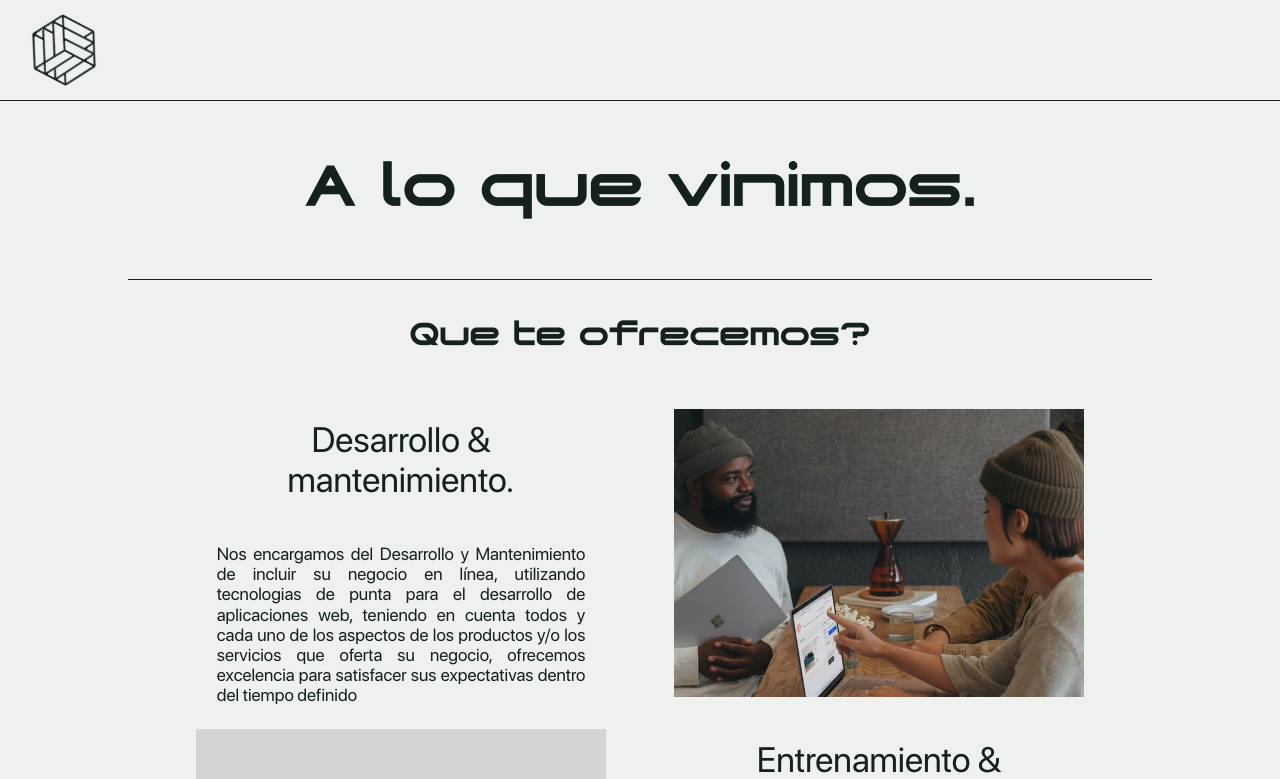
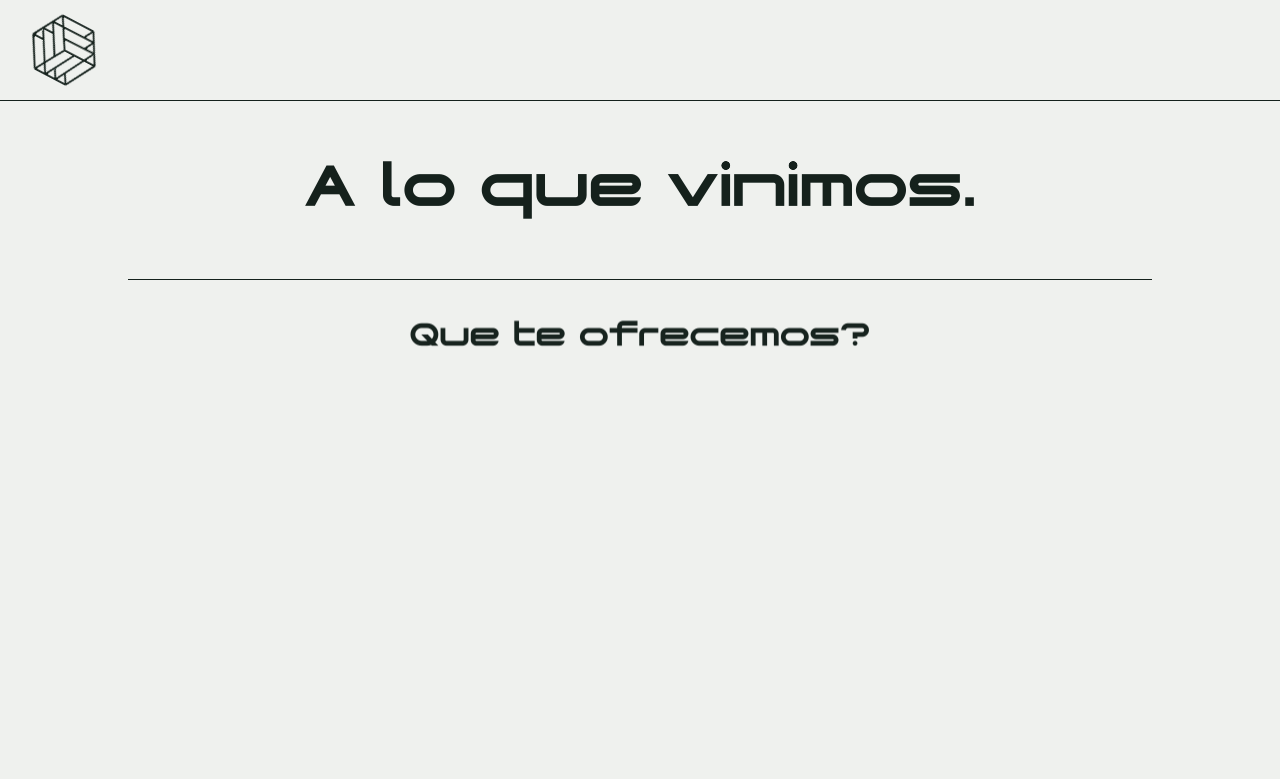
Before and after one commit to blvckcenturion/blackware-landing-page, a Next.js app: page /contact in a window 1280 px wide. Shown: the top 779 px of the page. Built offline with nearby package versions, Linux system fonts and the light colour scheme; grey boxes are pictures that could not be loaded.

Commit message:
Minor changes

```diff
--- a/components/header.js
+++ b/components/header.js
@@ -14,7 +14,7 @@ const Header = ({ contact }) => {
             .fromTo('.header', { opacity: 0, scaleX: 0 }, { opacity: 1, scaleX: 1, duration: 1, ease: "power3.inOut" })
             .fromTo('nav', { opacity: 0 }, { opacity: 1, duration: 1, ease: "power3.inOut" })
             .fromTo('.isotype-wrapper', { scale: 0, opacity: 0, rotate: "-90deg" }, { scale: 1, opacity: 1, rotate: "0deg", duration: 1, ease: "power3.out" })
-            .to('.isotype', {rotate: "360deg", duration: 8 ,ease: "power3.out", repeat: -1, delay: 0})
+            .to('.isotype-wrapper', {rotate: "360deg", duration: 8 ,ease: "power3.out", repeat: -1, delay: 0})
     }, [])
 
     return (
--- a/package.json
+++ b/package.json
@@ -21,7 +21,8 @@
     "normalize.css": "^8.0.1",
     "react": "17.0.2",
     "react-dom": "17.0.2",
-    "sass": "^1.42.1"
+    "sass": "^1.42.1",
+    "scramble-text": "^0.0.8"
   },
   "devDependencies": {
     "eslint": "7.32.0",
--- a/pages/contact.js
+++ b/pages/contact.js
@@ -11,9 +11,14 @@ const Contact = () => {
 
     useEffect(() => {
         const tl = gsap.timeline()
-        tl.to('body', { backgroundColor: '#F4F6F3', duration: 0 })
-        .fromTo('.contact-page__content', { opacity: 0,  skewX: 10 }, { opacity: 1,  skewX: 0,duration: 2, })
-
+        tl.to('body', { backgroundColor: '#F4F6F3', overflow: 'hidden', duration: 0 })
+            .to('.contact-page', {opacity: 1, duration: 0})
+            .to('.contact-page__heading', {opacity:1, duration: 0})
+            .fromTo('.heading_animated-2', { opacity: 0, scale: 0 }, { opacity: 1, scale: 1, duration: 1,delay: 2, stagger: { amount: 1 }, ease: "power3.inOut" })
+            .fromTo('.contact-page__offer', { opacity: 0, scaleX: 0 }, { opacity: 1, scaleX: 1, duration: 1, ease: "power3.inOut" })
+            .fromTo('.contact-page__offer-heading h2', { opacity: 0, y: 100, skewX: 20 }, { opacity: 1, y: 0, skewX: 0, duration: 1, ease: "power3.inOut" })
+            .fromTo('.contact-page__offer-content', { opacity: 0, scale: 0.5 }, { opacity: 1, scale: 1, duration: 1, ease: "power3.inOut" })
+            .to('body', {overflow:'initial', duration: 0})
     }, [])
 
     return (
@@ -25,7 +30,7 @@ const Contact = () => {
                 <div className="contact-page">
                     <div className="contact-page__content">
                         <div className="contact-page__heading">
-                            <h1 className="contact-page__title">A lo que vinimos.</h1>
+                            <h1 className="contact-page__title">{"A lo que vinimos.".split("").map((e, i) => <span className="heading_animated-2" key={ i }>{ e }</span>)}</h1>
                         </div>
                         <div className="contact-page__offer">
                             <div className="contact-page__offer-heading">
--- a/styles/globals.scss
+++ b/styles/globals.scss
@@ -24,9 +24,14 @@
   font-display: swap;
 }
 
+::-webkit-scrollbar {
+  display: none;
+}
+
 body{
   color: $secondary-color;
-
+  -ms-overflow-style: none;  /* IE and Edge */
+  scrollbar-width: none;  /* Firefox */
   font-family: $secondary-font;
   font-weight: 400;
 
--- a/styles/pages/about.scss
+++ b/styles/pages/about.scss
@@ -4,6 +4,7 @@
     flex-direction: column;
     align-items: center;
     margin-top: 80px;
+    opacity: 0;
 
     @include md{
         margin-top: 100px;
@@ -13,7 +14,7 @@
     &__content{
         width: 90vw;
         padding: 100px 0;
-        opacity: 0;
+
 
         @include lg{
             width: 80%;
@@ -24,6 +25,14 @@
         color: $primary-color;
     }
 
+    &-title{
+        width: 100%;
+    }
+    &__enum{
+        border-top: 1px solid $primary-color;
+        opacity: 0;
+    }
+
     &__heading{
         width: 100%;
         display: flex;
@@ -31,7 +40,7 @@
         justify-content: space-evenly;
         flex-direction: column;
         padding-bottom: 50px;
-        border-bottom: 1px solid $primary-color;
+
 
 
         &-content{
@@ -62,6 +71,7 @@
                 button{
                     padding: 20px;
                     border: 1px solid $primary-color;
+                    opacity: 0;
                 }
                 @include md{
                     margin-top: 0;
--- a/styles/pages/contact.scss
+++ b/styles/pages/contact.scss
@@ -6,12 +6,12 @@
     align-items: center;
     color: $primary-color;
     margin-top: 50px;
-
+    opacity: 0;
 
     &__content{
         width: 90vw;
         padding: 50px 0;
-        opacity: 0;
+
         @include lg{
             width: 80%;
         }
@@ -26,23 +26,31 @@
         align-items: center;
         justify-content: space-evenly;
         flex-direction: column;
-        border-bottom: 1px solid $primary-color;
+        opacity: 0;
+
     }
     &__offer{
         width: 100%;
         display: flex;
+
         align-items: center;
         justify-content: space-evenly;
         flex-direction: column;
+        border-top: 1px solid $primary-color;
         border-bottom: 1px solid $primary-color;
         padding-bottom: 50px;
         &-heading{
             width: 100%;
             text-align: center;
+            overflow: hidden;
+            h2{
+                opacity: 0;
+            }
         }
         &-content{
             width: 100%;
             height: 150vh;
+            opacity: 0;
             @include md{
                 height: 80vh;
             }
```
Also changed, not shown: pages/about.js (+14 -5 lines), 1 other file (tests, documents, lock files or other folders).
